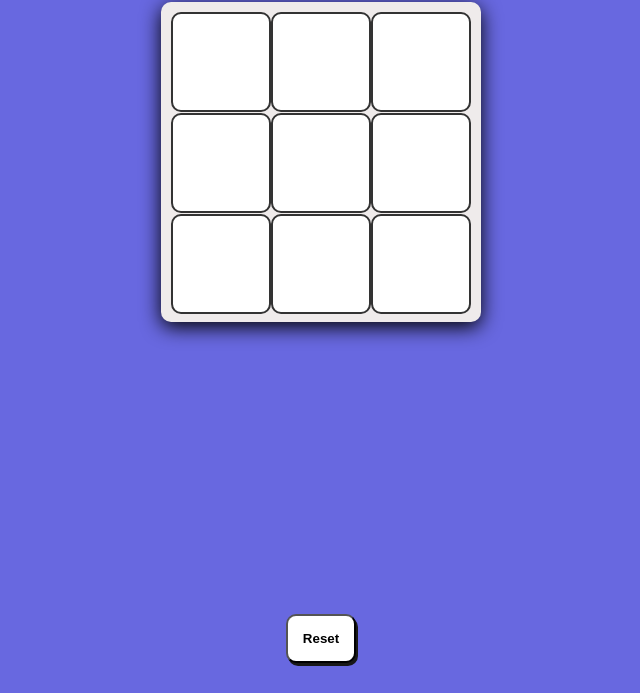
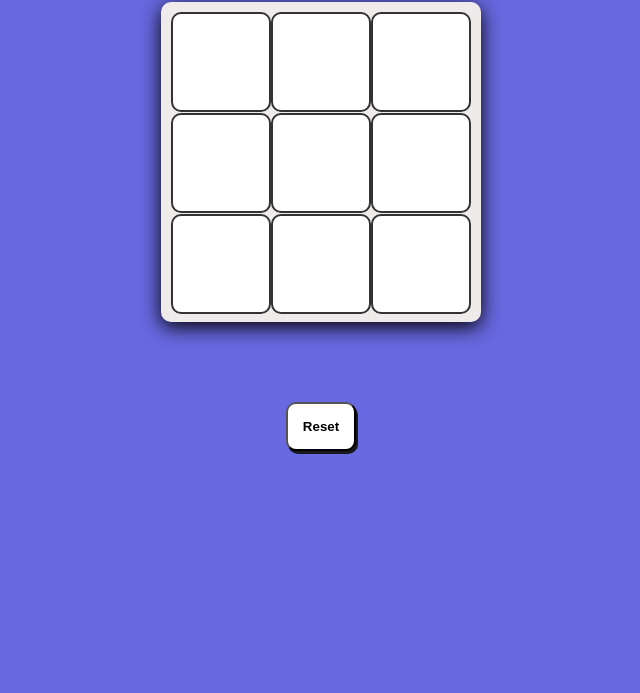
Before and after one commit to RushilJalal/tic-tac-toe, a plain HTML site: page index.html in a window 1280 px wide. Shown: the part 107-800 px from the top of the page, without its empty margins (319-959 px from the left). Drawn offline with Linux system fonts and the light colour scheme.

Commit message:
fix styling

```diff
--- a/style.css
+++ b/style.css
@@ -57,6 +57,7 @@ h1 {
     justify-content: center;
     align-items: center;
     gap: 5px;
+    height: 50px;
 }
 
 #resetButton {
@@ -65,8 +66,6 @@ h1 {
     border-radius: 10px;
     font-weight: bold;
     margin-top: 10px;
-    position: fixed;
-    bottom: 30px;
     background-color: white;
     transition: background-color 0.2s ease-in-out;
     box-shadow: 2px 3px #181818;
```
